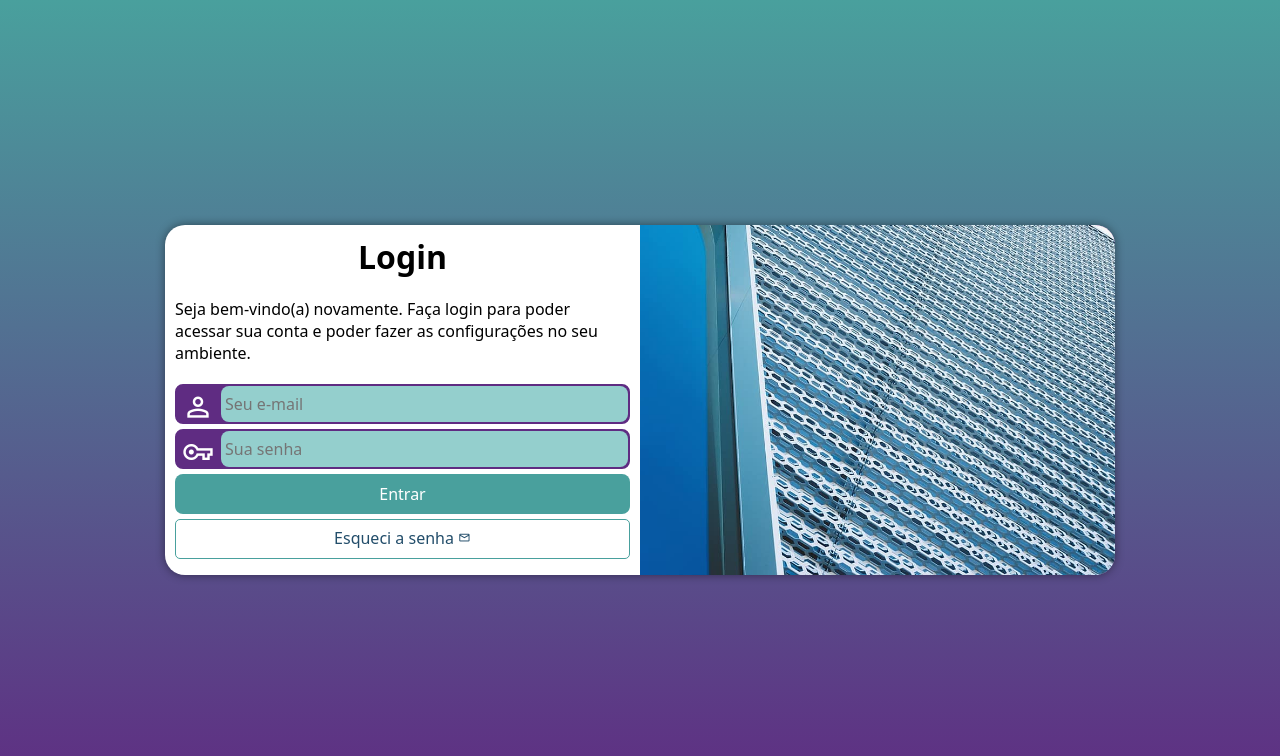
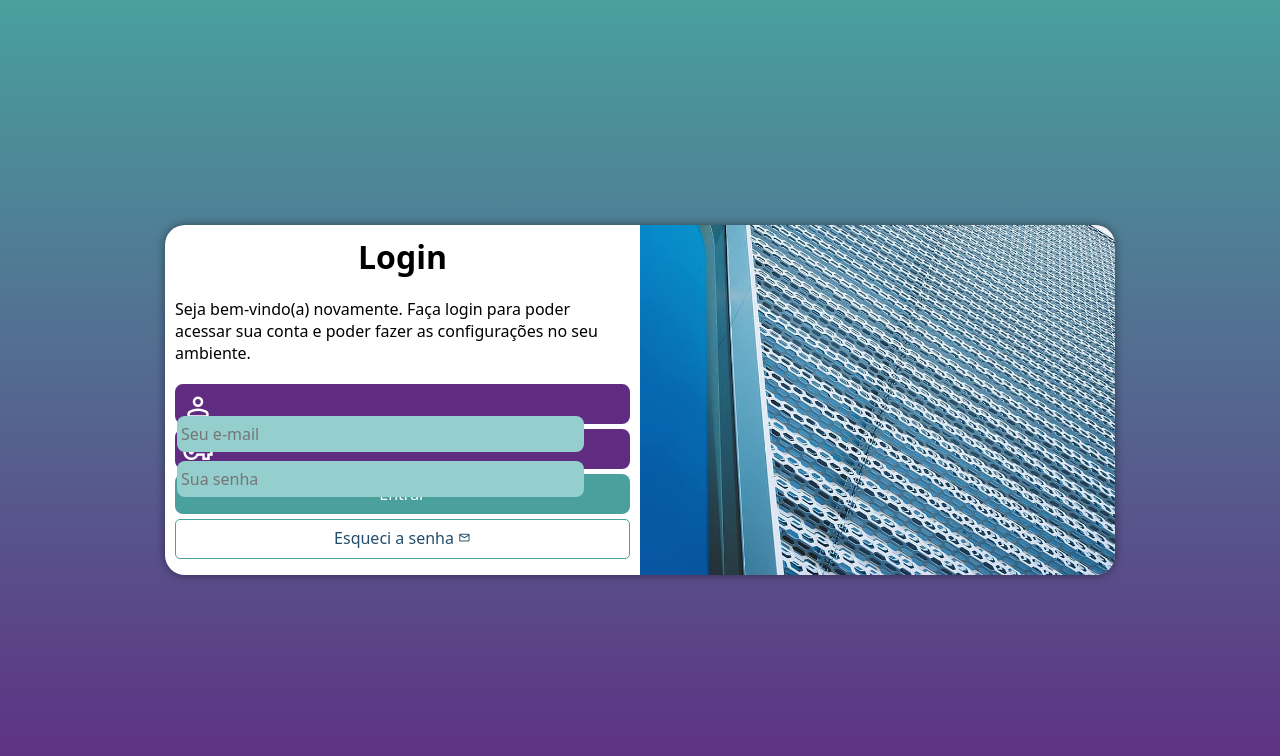
Before and after one commit to mmnc12/projeto-login, a plain HTML site: page index.html in a window 1280 px wide. Drawn offline with nearby package versions, Linux system fonts and the light colour scheme.

Commit message:
testando modificações

```diff
--- a/estilos/style.css
+++ b/estilos/style.css
@@ -94,7 +94,8 @@ div.campo > input {
   border: 0px;
   border-radius: 8px;
   padding: 4px;
-  transform: translate(44px, -42px);
+  /* transform: translate(44px, -42px); */
+  transform: translateY(-12px);
 }
 
 div.campo > input:focus-within {
```
